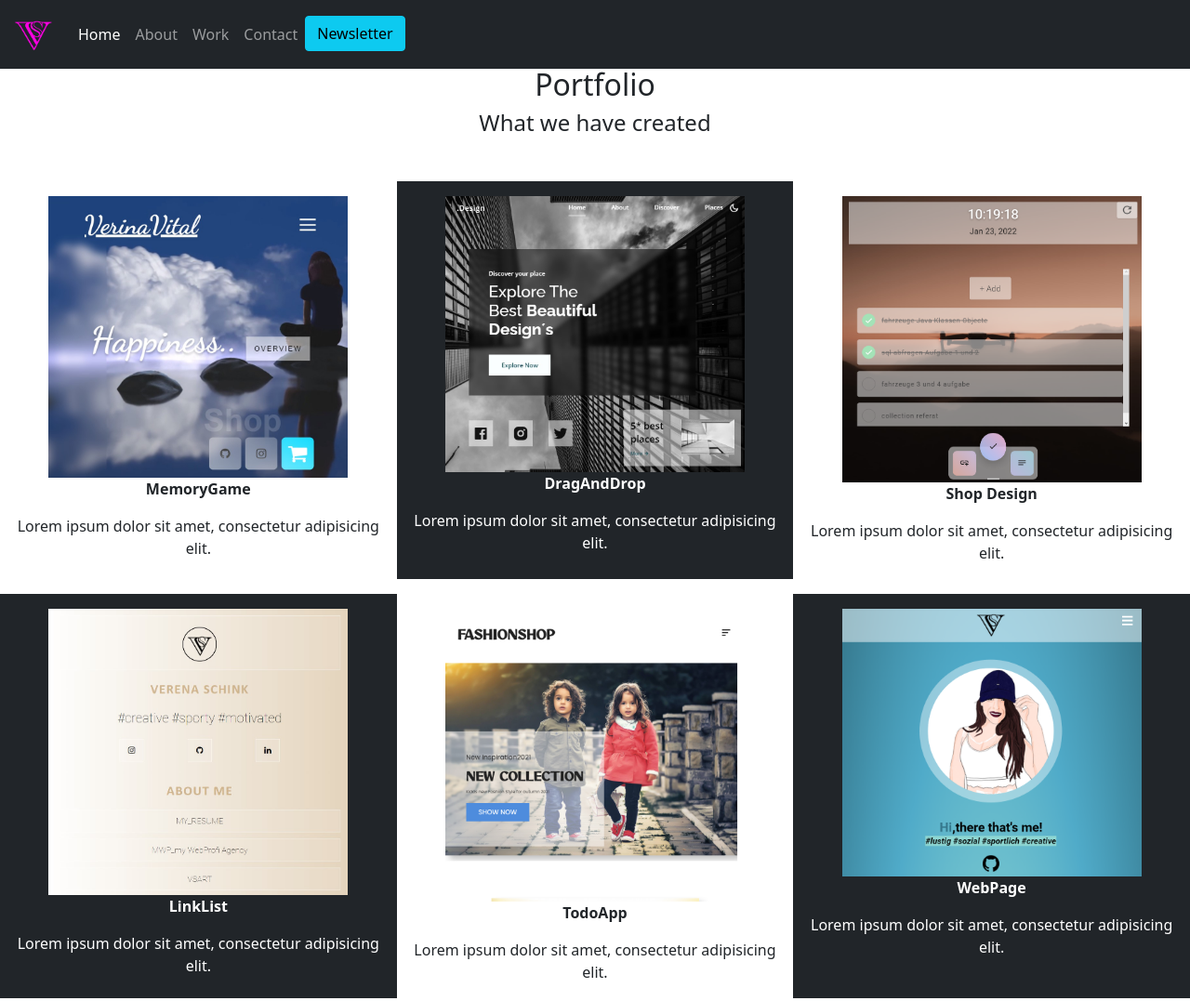
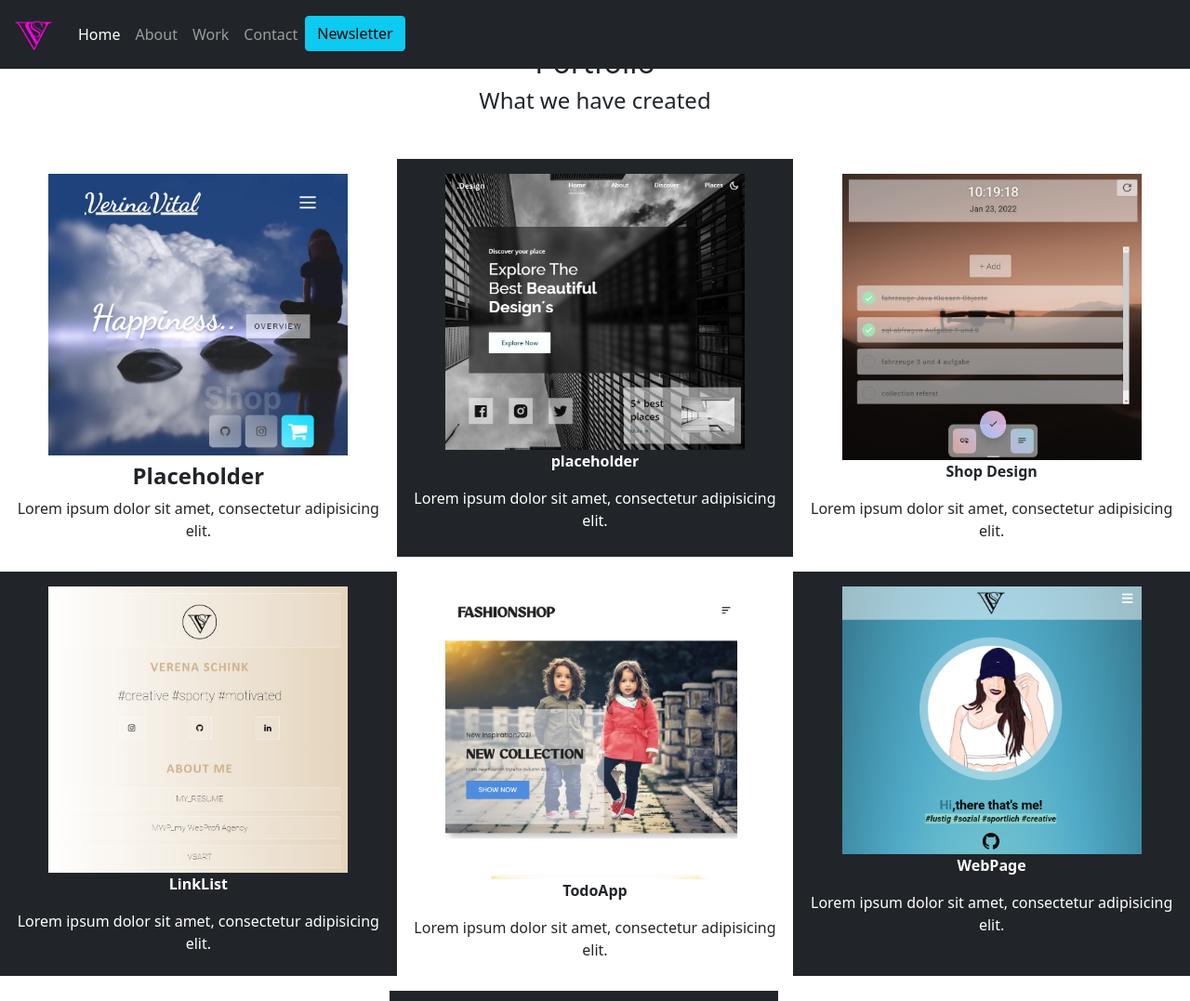
Before and after one commit to Verenasworld/bootstrap, a website: page work.html in a window 1280 px wide. Shown: the top 1077 px of the page at 93% size. Drawn offline with nearby package versions, Linux system fonts and the light colour scheme.

Commit message:
scss no working .....

```diff
--- a/css/style.css
+++ b/css/style.css
@@ -21,6 +21,8 @@ i:hover{
     object-fit: cover;
     height: 700px;
 }
+
+/*Hover section for about*/
 
 .hover {
     overflow: hidden;
@@ -50,7 +52,8 @@ i:hover{
     position: relative;
     z-index: 99;
 }
-/* DEMO 3 ============================== */
+
+
 .hover-3::after {
     content: '';
     width: calc(100% - 3rem);
--- a/work.html
+++ b/work.html
@@ -4,8 +4,8 @@
     <meta charset="UTF-8">
     <title>Work</title>
     <link href="https://cdn.jsdelivr.net/npm/bootstrap@5.0.2/dist/css/bootstrap.min.css" rel="stylesheet" integrity="sha384-EVSTQN3/azprG1Anm3QDgpJLIm9Nao0Yz1ztcQTwFspd3yD65VohhpuuCOmLASjC" crossorigin="anonymous">
-    <link rel="stylesheet" href="css/style.css">
     <link rel="stylesheet" href="https://use.fontawesome.com/releases/v5.9.0/css/all.css">
+    <link rel="stylesheet" href="css/work.css">
 
 </head>
 <body>
@@ -53,25 +53,22 @@
 
 <!--    <iframe src="https://verenasworld.github.io/MeMoryGameCodersBayProject/" type="website" height="1000px" width="100%" ></iframe>-->
 
-col-8
-col-4
-Copy
 <div class="container-fluid text-center bg-grey">
     <h2 class="mt-5">Portfolio</h2>
     <h4>What we have created</h4>
 <!--    first row-->
-    <div class="row mt-5 text-center my-3">
+    <div class="row mt-5 text-center my-3 ">
         <div class="col-sm-4 ">
             <div class="thumbnail mt-3">
-                <img src="Img/work/PageDesign.jpg" alt="placeholder" style="width: 80%;">
-                <p><strong>MemoryGame</strong></p>
+                <a class="workimage" href="https://github.com/Verenasworld/verinaVital" target="_blank"><img src="Img/work/PageDesign.jpg" alt="placeholder" style="width: 80%;" class="socool"></a>
+                <p class="h4 mt-2"><strong>Placeholder</strong></p>
                 <p>Lorem ipsum dolor sit amet, consectetur adipisicing elit. </p>
             </div>
         </div>
         <div class="col-sm-4 bg-dark text-white  ">
             <div class="thumbnail mt-3">
                 <img src="Img/work/HomePageDesign.jpg" alt="placeholder" style="width: 80%">
-                <p><strong>DragAndDrop</strong></p>
+                <p><strong>placeholder</strong></p>
                 <p>Lorem ipsum dolor sit amet, consectetur adipisicing elit. </p>
             </div>
         </div>
```
Also changed, not shown: css/work.css (added).
